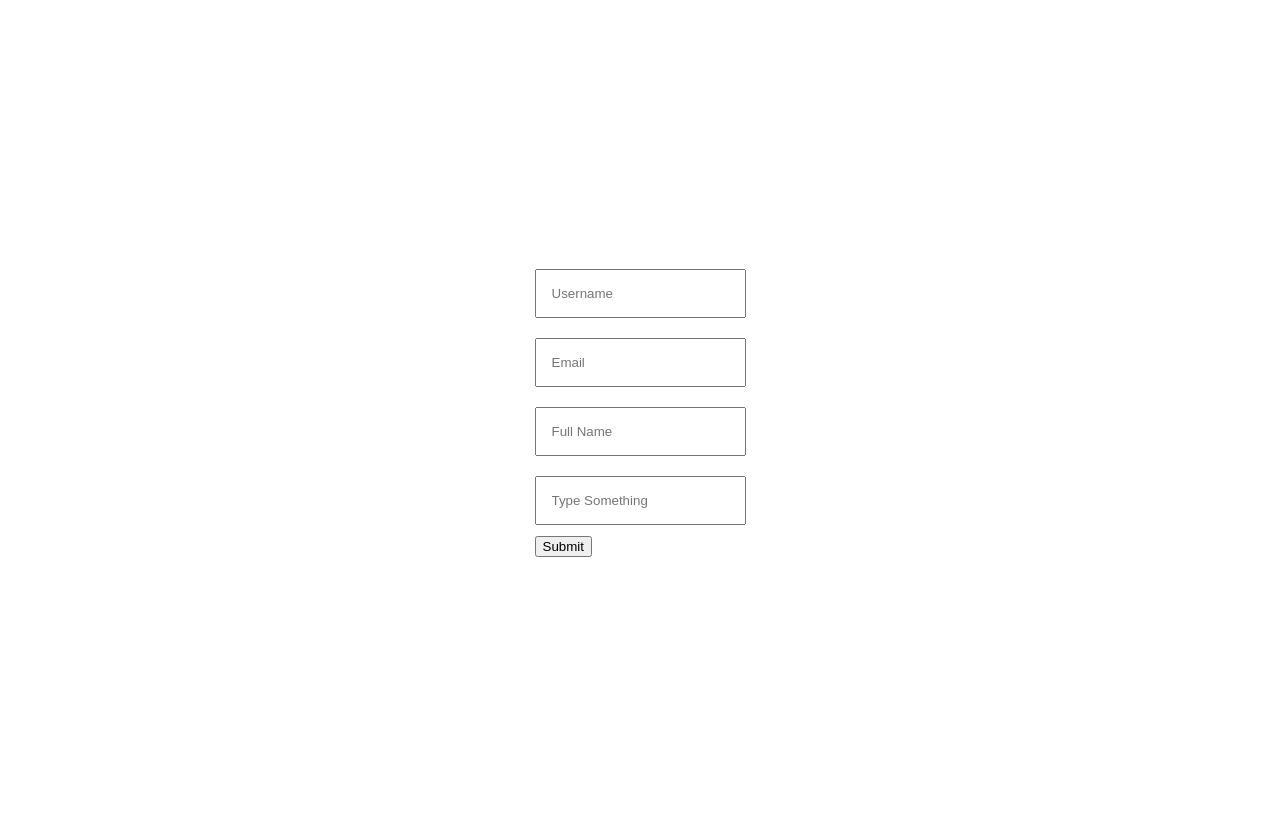
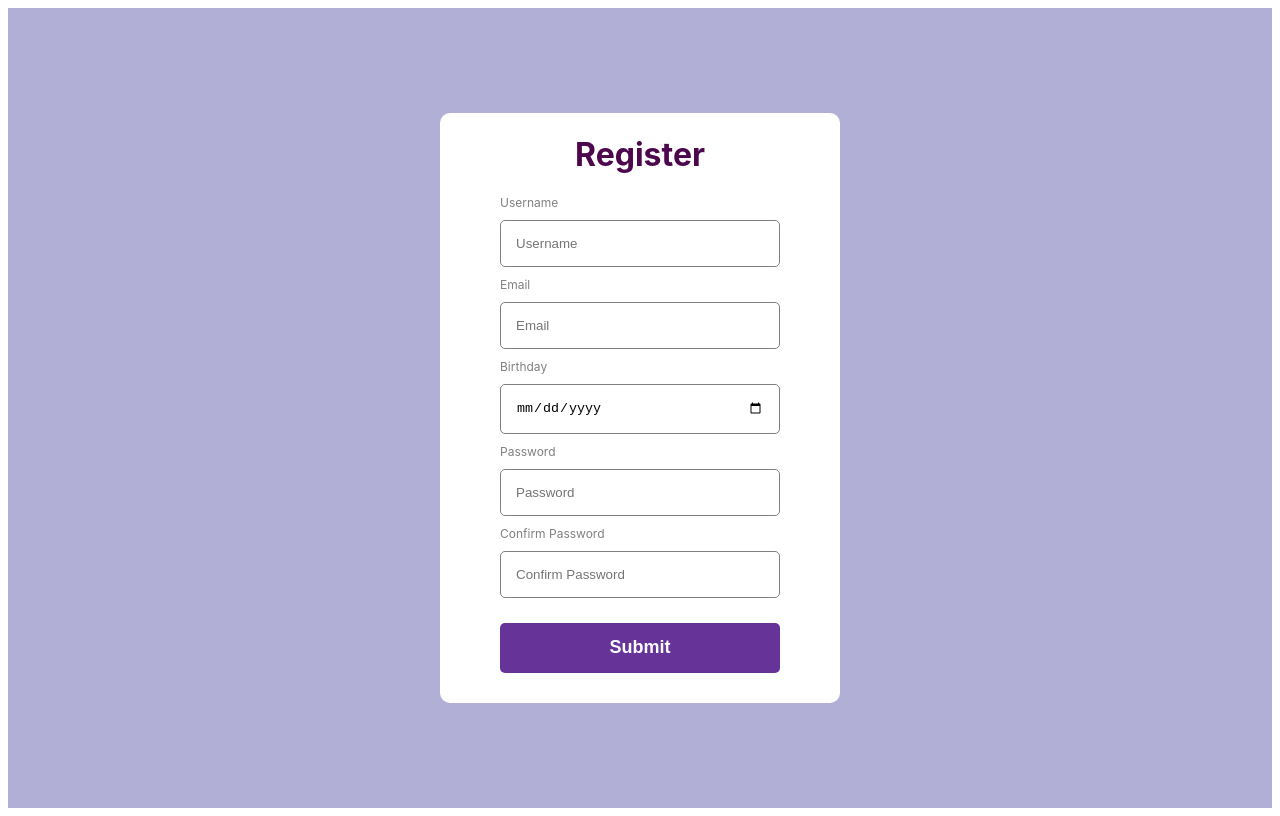
Before and after one commit to jossnmb/react-training-101, a React (Vite) app: page / in a window 1280 px wide. Built offline with nearby package versions, Linux system fonts and the light colour scheme.

Commit message:
4 files modified, 1 added

```diff
--- a/src/App3/App.jsx
+++ b/src/App3/App.jsx
@@ -1,22 +1,91 @@
 import FormInput from '../App3/components/FormInput';
-import { useRef } from 'react';
+import { useState } from 'react';
 import './app.css';
 
 export default function App() {
-  const usernameRef = useRef();
+  const [values, setValues] = useState({
+    username: '',
+    email: '',
+    birthday: '',
+    password: '',
+    confirmPassword: '',
+  });
+
+  const inputs = [
+    {
+      id: 1,
+      name: 'username',
+      type: 'text',
+      placeholder: 'Username',
+      errorMessage:
+        "Username should be 3-16 characters and shouldn't include any special characters!",
+      label: 'Username',
+      pattern: '^[A-Za-z0-9]{3,16}$',
+      required: true,
+    },
+    {
+      id: 2,
+      name: 'email',
+      type: 'email',
+      placeholder: 'Email',
+      errorMessage: 'Email address is not valid!',
+      label: 'Email',
+      required: true,
+    },
+    {
+      id: 3,
+      name: 'birthday',
+      type: 'date',
+      placeholder: 'Birthday',
+      label: 'Birthday',
+    },
+    {
+      id: 4,
+      name: 'password',
+      type: 'password',
+      placeholder: 'Password',
+      errorMessage:
+        'Password must be at least 8 characters and include at least one lowercase letter, uppercase letter, number, and special character!',
+      label: 'Password',
+      pattern:
+        '^(?=.*[a-z])(?=.*[A-Z])(?=.*[!@#$%^&*()_+])(?=.*\\d)[A-Za-z\\d!@#$%^&*()_+]{8,}$',
+      required: true,
+    },
+    {
+      id: 5,
+      name: 'confirmPassword',
+      type: 'password',
+      placeholder: 'Confirm Password',
+      errorMessage: 'Passwords do not match!',
+      label: 'Confirm Password',
+      pattern: values.password,
+      required: true,
+    },
+  ];
+
+  const handleChange = (e) => {
+    setValues({ ...values, [e.target.name]: e.target.value });
+    console.log(values);
+  };
 
   const handleSubmit = (e) => {
     e.preventDefault(); // prevent unwanted page refresh
-    console.log(usernameRef);
+    const data = new FormData(e.target);
+    console.log(Object.fromEntries(data.entries()));
   };
 
   return (
     <div className="formApp">
       <form onSubmit={handleSubmit}>
-        <FormInput refer={usernameRef} placeholder="Username" />
-        <FormInput placeholder="Email" />
-        <FormInput placeholder="Full Name" />
-        <FormInput placeholder="Type Something" />
+        <h1>Register</h1>
+        {inputs.map((input) => (
+          <FormInput
+            key={input.id}
+            {...input}
+            value={values[input.name]}
+            onChange={handleChange}
+          />
+        ))}
         <button>Submit</button>
       </form>
     </div>
--- a/src/App3/app.css
+++ b/src/App3/app.css
@@ -3,4 +3,33 @@
   align-items: center;
   justify-content: center;
   height: 100vh;
+  background-color: rgb(177, 175, 214);
+  background-size: cover;
+  background-position: center;
 }
+
+form {
+  background-color: white;
+  padding: 0px 60px;
+  border-radius: 10px;
+}
+
+h1 {
+  text-align: center;
+  color: rgb(77, 7, 77);
+}
+
+button {
+  width: 100%;
+  height: 50px;
+  padding: 10px;
+  border: none;
+  background-color: rebeccapurple;
+  color: white;
+  border-radius: 5px;
+  font-weight: bold;
+  font-size: 18px;
+  cursor: pointer;
+  margin-top: 15px;
+  margin-bottom: 30px;
+}
--- a/src/App3/components/FormInput.jsx
+++ b/src/App3/components/FormInput.jsx
@@ -1,12 +1,27 @@
+import { useState } from 'react';
 import './formInput.css';
 
 const FormInput = (props) => {
-  const { placeholder, refer } = props;
+  const [defocused, setDefocused] = useState(false);
+  const { label, errorMessage, onChange, id, ...inputProps } = props;
+
+  const handleDefocus = (e) => {
+    setDefocused(true);
+  };
 
   return (
     <div className="formInput">
-      {/* <label>Username</label> */}
-      <input ref={refer} placeholder={placeholder} />
+      <label>{label}</label>
+      <input
+        {...inputProps}
+        onChange={onChange}
+        onBlur={handleDefocus}
+        onFocus={() =>
+          inputProps.name === 'confirmPassword' && setDefocused(true)
+        }
+        defocused={defocused.toString()}
+      />
+      <span>{errorMessage}</span>
     </div>
   );
 };
--- a/src/App3/components/formInput.css
+++ b/src/App3/components/formInput.css
@@ -1,4 +1,32 @@
+.formInput {
+  display: flex;
+  flex-direction: column;
+  width: 280px;
+}
+
 input {
   padding: 15px;
   margin: 10px 0px;
+  border-radius: 5px;
+  border: 1px solid gray;
 }
+
+label {
+  font-size: 12px;
+  color: gray;
+}
+
+span {
+  font-size: 12px;
+  padding: 3px;
+  color: red;
+  display: none;
+}
+
+input:invalid[defocused='true'] {
+  border: 1px solid red;
+}
+
+input:invalid[defocused='true'] ~ span {
+  display: block;
+}
```
Also changed, not shown: src/App3/components/inputs.js (added, +53 -0 lines).
